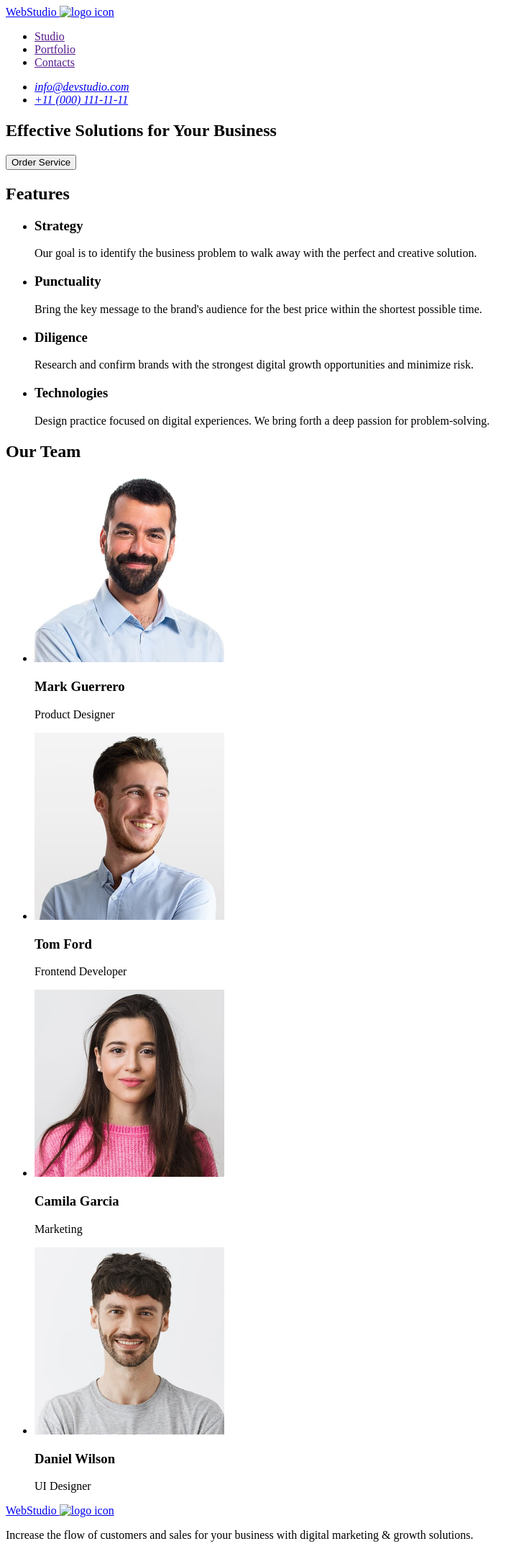
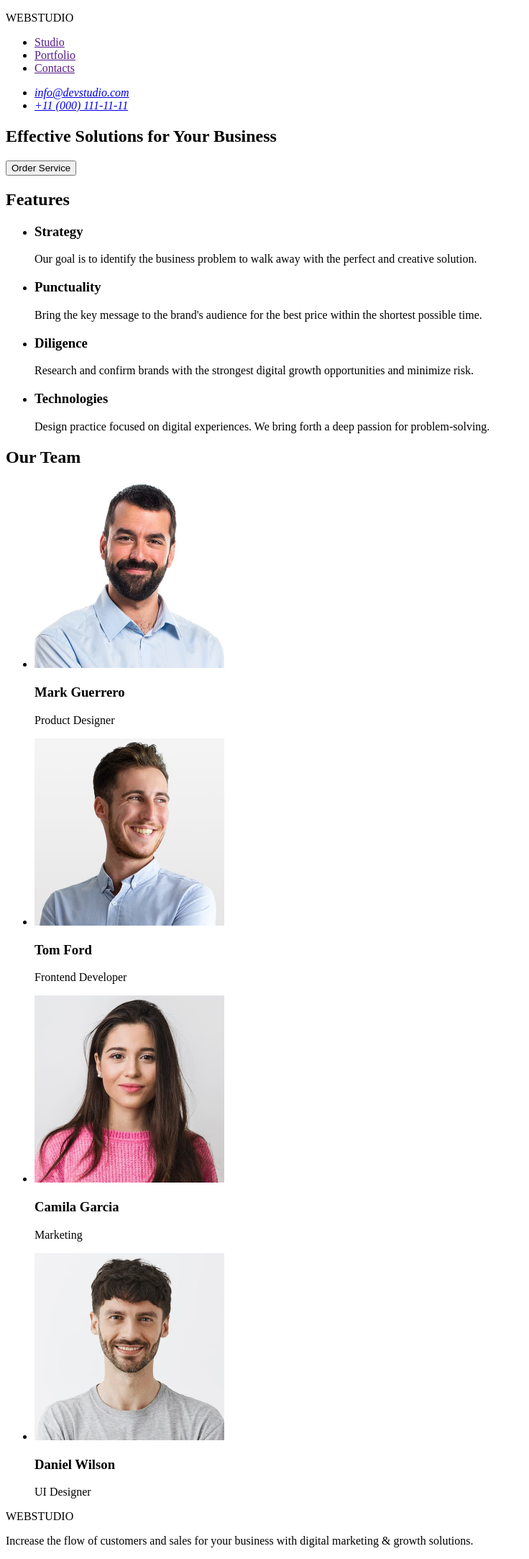
Before and after one commit to Valentyna877/goit-markup-hw-01, a plain HTML site: page index.html in a window 1280 px wide. Shown: the whole page at 72% size, without its empty margins (0-736 px from the left). Drawn offline with Linux system fonts and the light colour scheme.

Commit message:
Your commit message here

```diff
--- a/index.html
+++ b/index.html
@@ -8,10 +8,7 @@
   <body>
     <header>
       <nav>
-        <a href="./index.html"
-          >WebStudio
-          <img src="#" alt="logo icon" />
-        </a>
+        <p>WEBSTUDIO</p>
         <ul>
           <li><a href="">Studio</a></li>
           <li><a href="">Portfolio</a></li>
@@ -24,7 +21,7 @@
             <a href="mailto:info@devstudio.com">info@devstudio.com</a>
           </li>
           <li>
-            <a href="tel:+11(000)111-11-11">+11 (000) 111-11-11</a>
+            <a href="tel:+11(000)1111111">+11 (000) 111-11-11</a>
           </li>
         </ul>
       </address>
@@ -97,10 +94,7 @@
       </section>
     </main>
     <footer>
-      <a href="./index.html"
-        >WebStudio
-        <img src="#" alt="logo icon" />
-      </a>
+      <p>WEBSTUDIO</p>
       <p>
         Increase the flow of customers and sales for your business with digital
         marketing & growth solutions.
```
